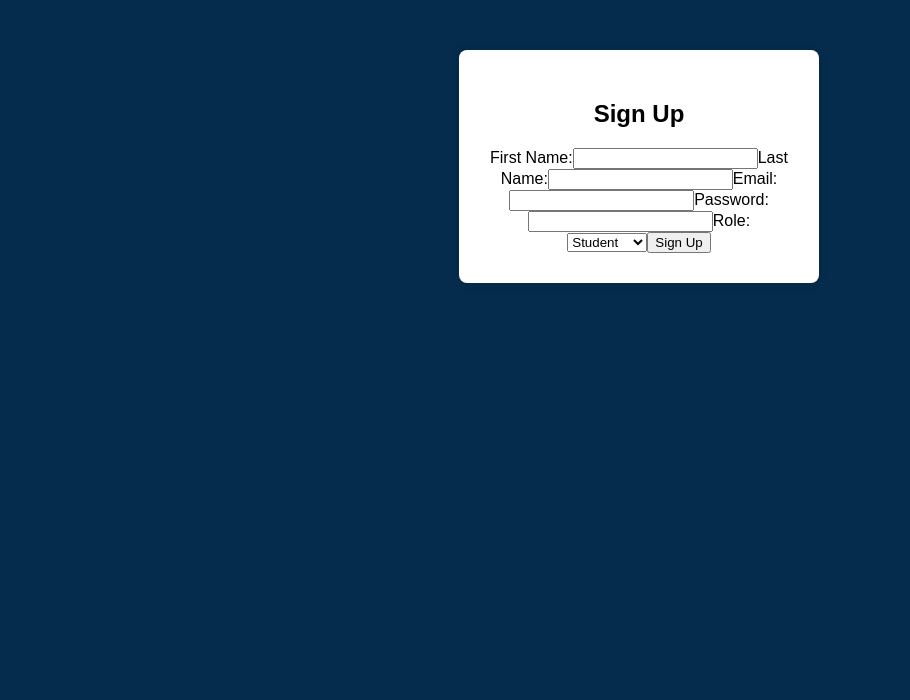
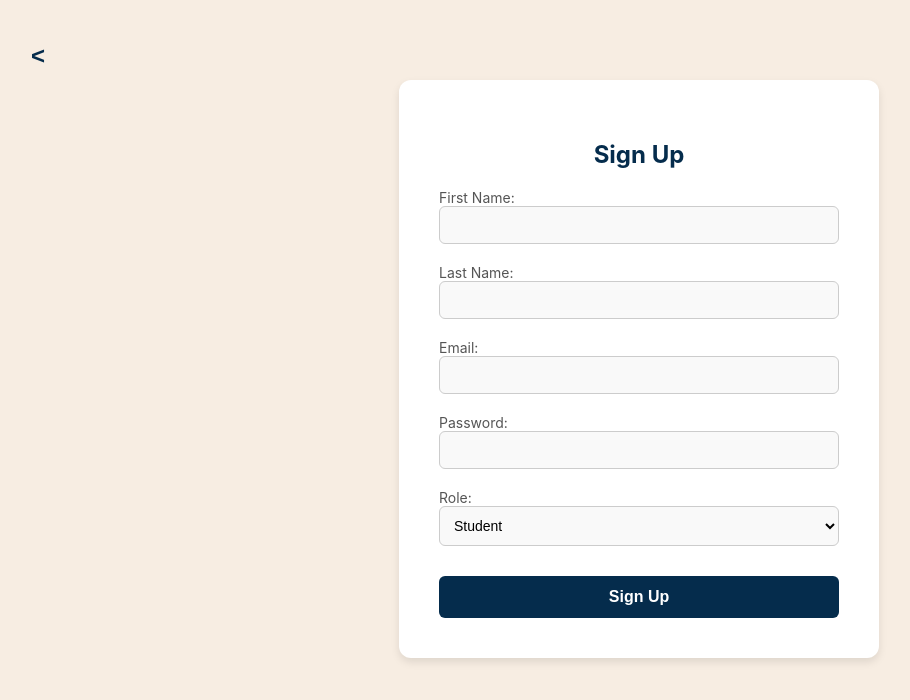
Before and after one commit to sndadda/cs461, a React (Create React App) app in the folder peer-eval/: page /signup in a window 1280 px wide. Shown: the top 700 px of the page, without its empty margins (1-911 px from the left). Built offline with nearby package versions, Linux system fonts and the light colour scheme.

Commit message:
added nav bar pages based on role, fixed styling of sign up

```diff
--- a/peer-eval/src/Routes.js
+++ b/peer-eval/src/Routes.js
@@ -6,6 +6,8 @@ import StudentReport from './pages/StudentReport/StudentReportPage.js';
 import ProfessorReport from './pages/ProfessorGradeReport/ProfessorReportPage.js';
 import ProtectedRoute from './PrivateRoute.js';
 import Navbar from './components/Sidebar/Navbar.js';
+import StudentSurvey from './pages/StudentSurvey/StudentSurveyPage.js';
+
 export const AppRoutes = () => {
     const [user, setUser] = useState(null);
     const [loading, setLoading] = useState(true);
@@ -31,7 +33,6 @@ export const AppRoutes = () => {
         <Router>
             {user && <Navbar user={user} onLogout={handleLogout} />}
             <Routes>
-
                 {!user && (
                 <>
                     <Route path="/" element={<LoginPage setUser={setUser} />} />
@@ -39,7 +40,6 @@ export const AppRoutes = () => {
                     <Route path="*" element={<Navigate to="/" />} />
                 </>
                 )}
-                {/* Protected Routes */}
                 {user && (
                 <>
                     <Route
@@ -47,6 +47,16 @@ export const AppRoutes = () => {
                         element={
                             <ProtectedRoute
                                 component={StudentReport}
+                                allowedRoles={['student']}
+                                user={user}
+                            />
+                        }
+                    />
+                    <Route
+                        path="/studentSurvey"
+                        element={
+                            <ProtectedRoute
+                                component={StudentSurvey}
                                 allowedRoles={['student']}
                                 user={user}
                             />
@@ -62,10 +72,14 @@ export const AppRoutes = () => {
                             />
                         }
                     />
-                        <Route path="*" element={<Navigate to={user.role === 'student' ? '/studentReport' : '/professorReport'} />} />
+                    <Route
+                        path="*"
+                        element={<Navigate to={user.role === 'student' ? '/studentReport' : '/professorReport'} />}
+                    />
                 </>
             )}
             </Routes>
         </Router>
+
     );
 };
--- a/peer-eval/src/components/Sidebar/Navbar.css
+++ b/peer-eval/src/components/Sidebar/Navbar.css
@@ -1,39 +1,58 @@
-/* Navbar styles */
+
 .navbar {
-    background-color: white;
-    color: black;
-    padding: 10px 20px;
+    background-color: #052c4c;
+    color: white;
     display: flex;
-    justify-content: flex-end;
+    justify-content: space-between;
     align-items: center;
+    padding: 0 20px;
     height: 60px;
+    box-shadow: 0 4px 6px rgba(0, 0, 0, 0.1);
+    position: sticky;
+    top: 0;
+    z-index: 1000;
 }
 
-.navbar-content {
+.navbar-links {
     display: flex;
-    align-items: center;
+    gap: 20px;
+}
+
+.nav-item {
+    color: white;
+    text-decoration: none;
+    font-size: 16px;
+    font-weight: bold;
+    padding: 8px 12px;
+    border-radius: 5px;
+    transition: background-color 0.3s ease;
+}
+
+.nav-item:hover {
+    background-color: #031b2e;
 }
 
 .navbar-user {
     display: flex;
     align-items: center;
-    gap: 10px;
+    gap: 15px;
 }
 
 .username {
     font-size: 16px;
     font-weight: bold;
-    color: black;
+    color: white;
 }
 
 .logout-button {
     background: none;
     border: none;
-    color: black;
+    color: white;
     cursor: pointer;
     font-size: 18px;
     display: flex;
     align-items: center;
+    transition: color 0.3s ease;
 }
 
 .logout-button:hover {
@@ -47,3 +66,15 @@
 .logout-button svg {
     font-size: 20px;
 }
+
+@media (max-width: 768px) {
+    .navbar {
+        flex-direction: column;
+        align-items: flex-start;
+        padding: 10px 20px;
+    }
+
+    .navbar-links {
+        margin-bottom: 10px;
+    }
+}
--- a/peer-eval/src/components/Sidebar/Navbar.js
+++ b/peer-eval/src/components/Sidebar/Navbar.js
@@ -1,27 +1,27 @@
 import React from 'react';
-import { useNavigate } from 'react-router-dom';
+import { Link } from 'react-router-dom';
+import { FaSignOutAlt } from 'react-icons/fa';
 import './Navbar.css';
-import { FaSignOutAlt } from 'react-icons/fa';
 
-const Navbar = ({ onLogout }) => {
-    const navigate = useNavigate();
-    const user = JSON.parse(localStorage.getItem('user'));
-
-    const handleLogout = () => {
-        localStorage.removeItem('user');
-        onLogout();
-        navigate('/');
-    };
-
+const Navbar = ({ user, onLogout }) => {
     return (
         <nav className="navbar">
-            <div className="navbar-content">
-                <div className="navbar-user">
-                    <span className="username">{user?.firstName || "User"}</span>
-                    <button className="logout-button" onClick={handleLogout} title="Logout">
-                        <FaSignOutAlt />
-                    </button>
-                </div>
+            <div className="navbar-links">
+                {user?.role === 'student' && (
+                    <>
+                        <Link to="/studentReport" className="nav-item">Report</Link>
+                        <Link to="/studentSurvey" className="nav-item">Survey</Link>
+                    </>
+                )}
+                {user?.role === 'professor' && (
+                    <Link to="/professorReport" className="nav-item">Report</Link>
+                )}
+            </div>
+            <div className="navbar-user">
+                <span className="username">{user?.firstName || 'User'}</span>
+                <button className="logout-button" onClick={onLogout} title="Logout">
+                    <FaSignOutAlt />
+                </button>
             </div>
         </nav>
     );
--- a/peer-eval/src/pages/LoginPage/LoginPage.css
+++ b/peer-eval/src/pages/LoginPage/LoginPage.css
@@ -43,7 +43,7 @@
     text-decoration: none;
     color: white;
     width: 80%;
-    max-width: 300px;
+    max-width: 200px;
 }
 
 .button.signup {
@@ -95,10 +95,10 @@
     box-sizing: border-box;
 }
 
-.loginForm button {
+.loginbutton {
     width: 100%;
-    padding: 10px;
-    background-color: #F28482;
+    padding: 15px;
+    background-color: #052c4c;
     color: white;
     font-weight: bold;
     border: none;
@@ -107,25 +107,30 @@
     transition: background-color 0.3s ease;
 }
 
-.loginForm button:hover {
-    background-color: #C65C5C;
+.loginbutton hover{
+    background-color: #031b2e;
 }
 
-.backButton {
-    margin-top: 15px;
-    padding: 10px 15px;
-    background-color: #ccc;
-    color: black;
-    font-weight: bold;
+.backIcon {
+    position: absolute;
+    top: 20px;
+    left: 20px;
+    background: none;
     border: none;
-    border-radius: 5px;
+    font-size: 24px;
+    color: #052c4c;
     cursor: pointer;
-    transition: background-color 0.3s ease;
+    z-index: 10;
+    transition: color 0.3s ease;
 }
 
-.backButton:hover {
-    background-color: #bbb;
+.backIcon:hover {
+    color: #02192b;
 }
+
+
+
+
 
 .error {
     color: #FF0000;
--- a/peer-eval/src/pages/LoginPage/LoginPage.js
+++ b/peer-eval/src/pages/LoginPage/LoginPage.js
@@ -79,10 +79,10 @@ function LoginPage({ setUser }) {
                             onChange={(e) => setPassword(e.target.value)}
                             required
                         />
-                        <button type="submit">Log In</button>
+                        <button type="submit" className="loginbutton">Log In</button>
                         {errorMessage && <p className="error">{errorMessage}</p>}
                     </form>
-                    <button className="backButton" onClick={goBack}>Go Back</button>
+                    <button className="backIcon" onClick={goBack}>&lt;</button>
                 </div>
             )}
         </div>
--- a/peer-eval/src/pages/SignUpPage/SignUpPage.css
+++ b/peer-eval/src/pages/SignUpPage/SignUpPage.css
@@ -1,26 +1,98 @@
 body {
-    font-family: Arial, sans-serif;
-    background-color: #052c4c;
-    margin: 0;
-    padding: 0;
+    background-color: #F7EDE2;
+}
+.backButton {
+    background-color: transparent;
+    color: #052c4c;
+    font-size: 24px;
+    font-weight: bold;
+    border: none;
+    cursor: pointer;
+    transition: color 0.3s ease;
+    position: absolute;
+    top: 20px;
+    left: 20px;
+}
+
+.backButton:hover {
+    color: #04335e;
 }
 
 .signUpContainer {
-    width: 300px;
-    margin: 50px auto;
-    background-color: #fff;
-    padding: 30px;
-    border-radius: 8px;
-    box-shadow: 0px 0px 10px rgba(0, 0, 0, 0.1);
-    align-items: center;
-    text-align: center;
+    width: 100%;
+    max-width: 400px;
+    margin: 80px auto;
+    background-color: #ffffff;
+    padding: 40px;
+    border-radius: 12px;
+    box-shadow: 0 4px 8px rgba(0, 0, 0, 0.1);
 }
 
 h2 {
+    font-size: 24px;
+    font-weight: bold;
+    color: #052c4c;
     text-align: center;
     margin-bottom: 20px;
 }
 
-.input-group {
+form {
+    display: flex;
+    flex-direction: column;
+}
+
+label {
+    font-size: 14px;
+    color: #555;
+    margin-bottom: 5px;
+    text-align: left;
+}
+
+input, select {
+    padding: 10px;
     margin-bottom: 15px;
+    border: 1px solid #ccc;
+    border-radius: 6px;
+    font-size: 14px;
+    width: 100%;
+    box-sizing: border-box;
+    background-color: #f9f9f9;
+    transition: all 0.2s ease;
 }
+
+input:focus, select:focus {
+    border-color: #052c4c;
+    background-color: #ffffff;
+    outline: none;
+    box-shadow: 0 0 3px rgba(5, 44, 76, 0.4);
+}
+
+button {
+    background-color: #052c4c;
+    color: #ffffff;
+    font-size: 16px;
+    font-weight: bold;
+    padding: 12px;
+    border: none;
+    border-radius: 6px;
+    cursor: pointer;
+    transition: background-color 0.3s ease;
+    margin-top: 10px;
+}
+
+button:hover {
+    background-color: #04335e;
+}
+
+.error {
+    color: #e74c3c;
+    font-size: 14px;
+    text-align: center;
+    margin-top: 10px;
+}
+
+@media (max-width: 600px) {
+    .signUpContainer {
+        width: 90%;
+    }
+}
--- a/peer-eval/src/pages/SignUpPage/SignUpPage.js
+++ b/peer-eval/src/pages/SignUpPage/SignUpPage.js
@@ -2,6 +2,7 @@ import React, { useState } from 'react';
 import './SignUpPage.css';
 import axios from 'axios';
 import { useNavigate } from 'react-router-dom';
+
 
 const SignUp = ({ setUser }) => {
     const [formData, setFormData] = useState({
@@ -28,10 +29,8 @@ const SignUp = ({ setUser }) => {
             const signupResponse = await axios.post('http://localhost:5000/api/signup', formData);
             if (signupResponse.data.success) {
                 const user = signupResponse.data.user;
-
                 localStorage.setItem('user', JSON.stringify(user));
                 setUser(user); // set user state immediately to make them logged in
-
 
                 if (user.role === 'student') {
                     navigate('/studentReport');
@@ -49,6 +48,10 @@ const SignUp = ({ setUser }) => {
 
     return (
         <div className="signUpContainer">
+            <button className="backButton" onClick={() => navigate('/')}>
+                &lt;
+            </button>
+
             <h2>Sign Up</h2>
             <form onSubmit={handleSubmit}>
                 <label>
--- /dev/null
+++ b/peer-eval/src/pages/StudentSurvey/StudentSurveyPage.js
@@ -0,0 +1,16 @@
+import React, { useState } from 'react';
+import './StudentSurveyPage.css';
+import axios from 'axios';
+import { useNavigate } from 'react-router-dom';
+
+
+function StudentSurvey() {
+
+
+    return (
+        <div>
+            <h2>hiiii</h2>
+        </div>
+    )
+}
+export default StudentSurvey;
```
Also changed, not shown: peer-eval/src/AuthContext.js (deleted, +0 -34 lines), peer-eval/src/pages/StudentSurvey/StudentSurveyPage.css (added), 1 other file (tests, documents, lock files or other folders). Lines whose indentation alone changed are shown as unchanged.
